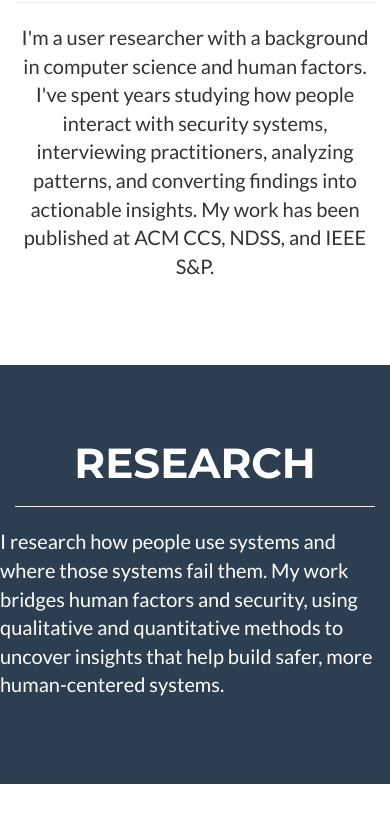
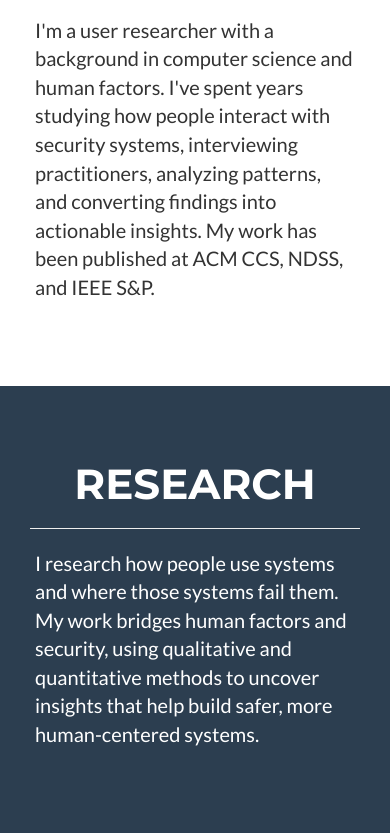
Before and after one commit to bugrakokulu/bugrakokulu.github.io, a website: page index.html in a window 390 px wide. Shown: the part 600-1439 px from the top of the page. Drawn offline with nearby package versions, Linux system fonts and the light colour scheme.

Commit message:
fixed the alignment  and created a .gitignore file

```diff
--- a/index.html
+++ b/index.html
@@ -25,6 +25,13 @@
 
     <link href="vendor/bootstrap/css/bootstrap.min.css" rel="stylesheet">
     <link href="css/freelancer.min.css" rel="stylesheet">
+    <style>
+        @media (max-width: 768px) {
+            .container { padding-left: 20px; padding-right: 20px; }
+            section { padding-left: 10px; padding-right: 10px; }
+            p { padding-left: 5px; padding-right: 5px; }
+        }
+    </style>
     <link href="vendor/font-awesome/css/font-awesome.min.css" rel="stylesheet" type="text/css">
     <link href="https://fonts.googleapis.com/css?family=Montserrat:400,700" rel="stylesheet" type="text/css">
     <link href="https://fonts.googleapis.com/css?family=Lato:400,700,400italic,700italic" rel="stylesheet" type="text/css">
@@ -81,7 +88,7 @@
     <section id="about">
         <div class="container">
             <div class="row">
-                <div class="col-lg-12 text-center">
+                <div class="col-lg-12">
                     <h2>About</h2>
                     <hr class="s1">
                     <p>I'm a user researcher with a background in computer science and human factors. I've spent years studying how people interact with security systems, interviewing practitioners, analyzing patterns, and converting findings into actionable insights. My work has been published at ACM CCS, NDSS, and IEEE S&P.</p>
@@ -99,7 +106,9 @@
                 </div>
             </div>
             <div class="row">
+                <div class="col-lg-12">
                 <p>I research how people use systems and where those systems fail them. My work bridges human factors and security, using qualitative and quantitative methods to uncover insights that help build safer, more human-centered systems.<p>
+                </div>
             </div>
         </div>
     </section>
```
Also changed, not shown: 1 other file.
